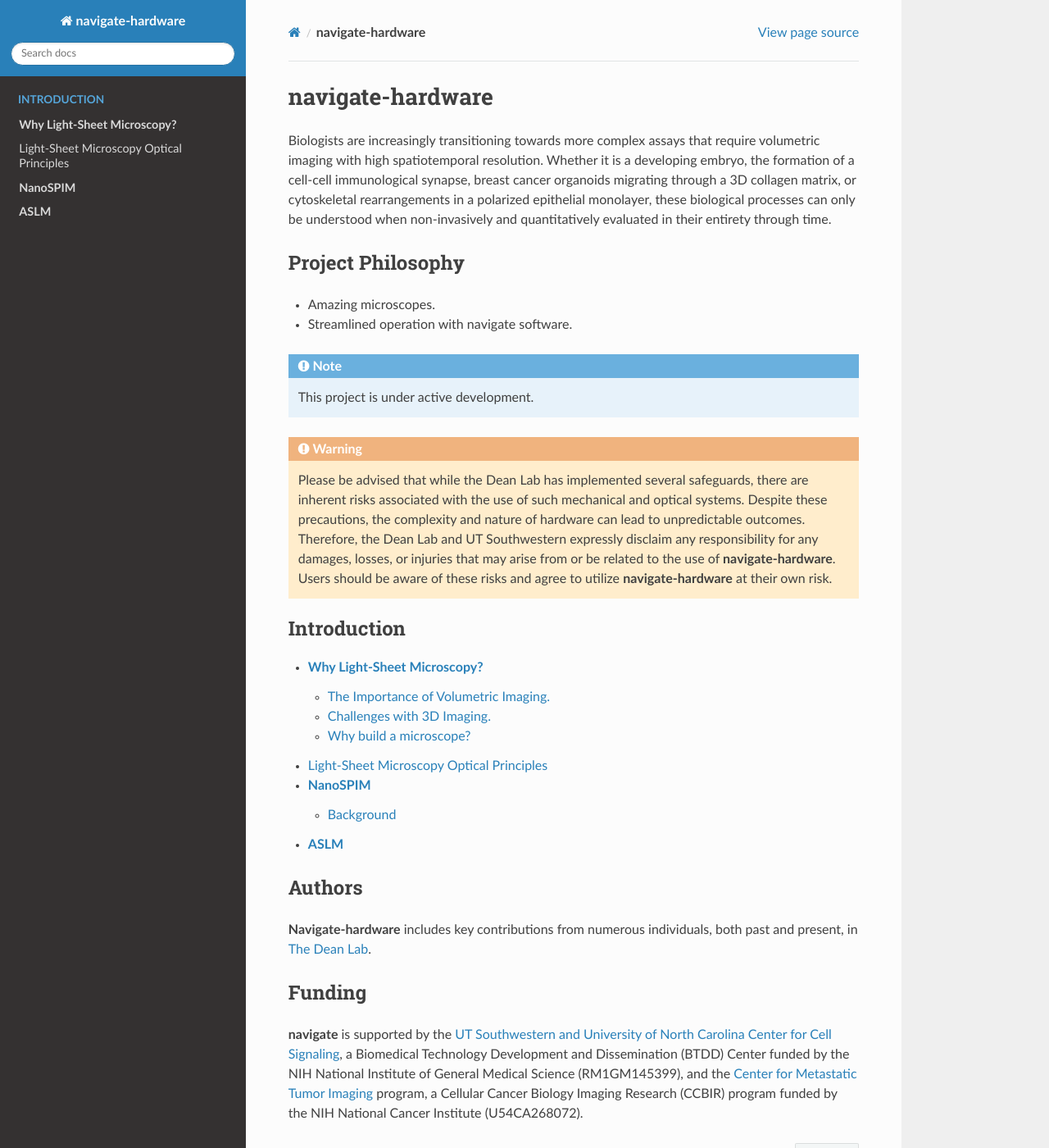
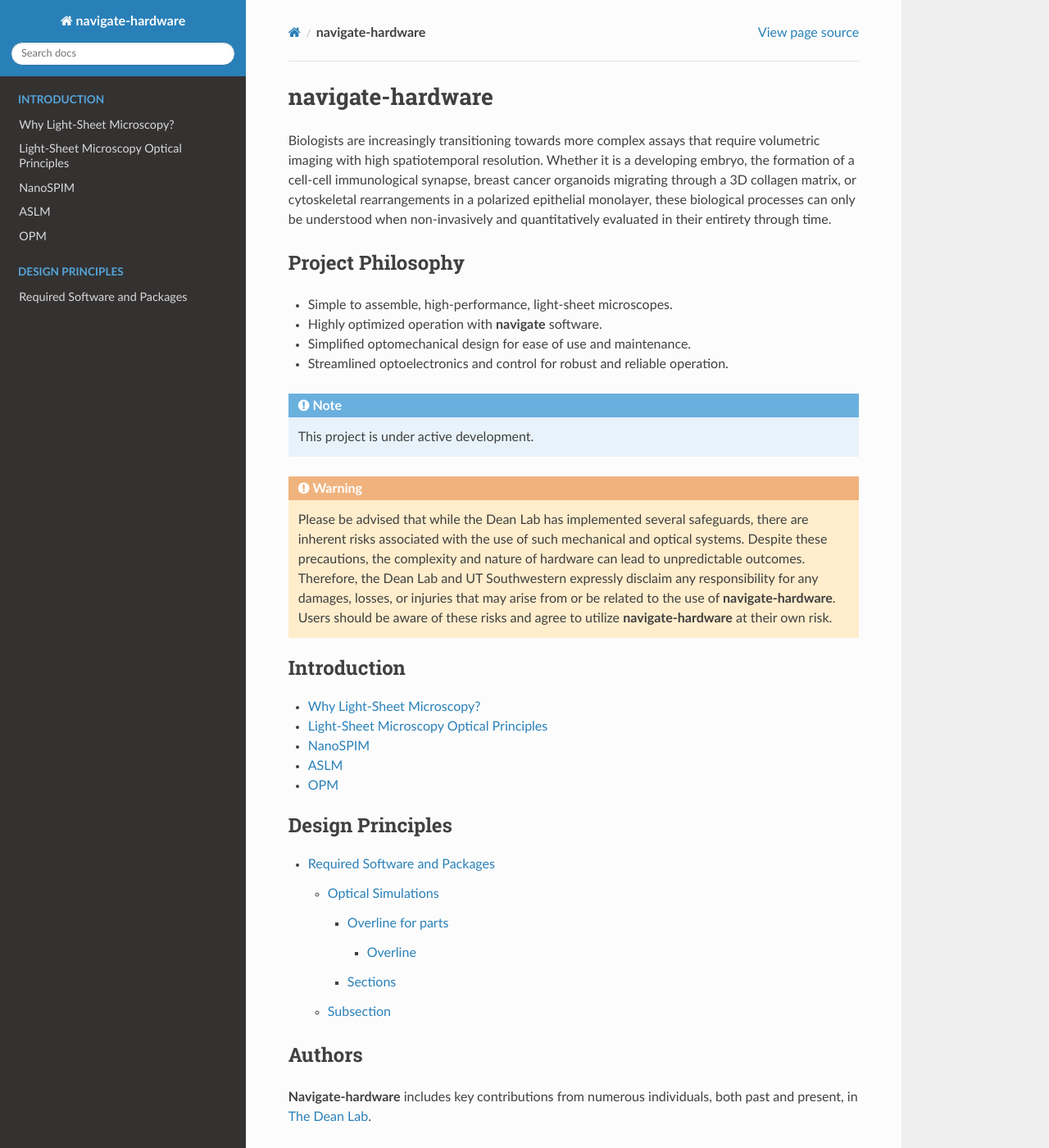
Before and after one commit to TheDeanLab/COMPASS, a Sphinx documentation site: the page built from docs/source/index.rst, in a window 1280 px wide and 1400 px high. Shown: the whole window at 82% size. Built offline with Sphinx 7.4.7 and the Read the Docs theme 2.0.0, drawn with Linux system fonts in a browser that asks for light colours; pages that are not in the unit, such as notebooks, are missing from menus.

Commit message:
More updates

```diff
--- /dev/null
+++ b/docs/source/design_principles/required_software.rst
@@ -0,0 +1,29 @@
+
+.. _software-home:
+
+###############################
+Required Software and Packages
+###############################
+
+
+Optical Simulations
+-------------------
+
+Overline for parts
+==================
+
+Overline
+********
+
+Sections
+========
+
+Subsection
+----------
+
+Subsubsection
+^^^^^^^^^^^^^
+
+Test
+"""""
+Apparently this is a paragraph.
--- a/docs/source/index.rst
+++ b/docs/source/index.rst
@@ -17,8 +17,10 @@
 **Project Philosophy**
 =========================
 
-* Amazing microscopes.
-* Streamlined operation with navigate software.
+* Simple to assemble, high-performance, light-sheet microscopes.
+* Highly optimized operation with **navigate** software.
+* Simplified optomechanical design for ease of use and maintenance.
+* Streamlined optoelectronics and control for robust and reliable operation.
 
 
 .. note::
@@ -38,18 +40,20 @@
 
 .. toctree::
    :caption: Introduction
-   :maxdepth: 2
+   :maxdepth: 1
 
    introduction/background
    introduction/principles
    introduction/nanospim
    introduction/aslm
+   introduction/opm
 
 .. toctree::
-   :caption: User Guide
-   :maxdepth: 2
+   :caption: Design Principles
+   :maxdepth: 5
 
-   user_guide/hardware_overview
+   design_principles/required_software
+   design_principles/
 
 .. toctree::
    :caption: Development
--- a/docs/source/introduction/aslm.rst
+++ b/docs/source/introduction/aslm.rst
@@ -2,7 +2,7 @@
 .. _background-home:
 
 ########################################
-**ASLM**
+ASLM
 ########################################
 
 Two light-sheet microscopy techniques successfully decouple the trade-off between
--- a/docs/source/introduction/background.rst
+++ b/docs/source/introduction/background.rst
@@ -2,7 +2,7 @@
 .. _background-home:
 
 ###############################
-**Why Light-Sheet Microscopy?**
+Why Light-Sheet Microscopy?
 ###############################
 
 
--- a/docs/source/introduction/nanospim.rst
+++ b/docs/source/introduction/nanospim.rst
@@ -2,7 +2,7 @@
 .. _nanospim-home:
 
 ############
-**NanoSPIM**
+NanoSPIM
 ############
 
 Background
--- a/docs/source/introduction/opm.rst
+++ b/docs/source/introduction/opm.rst
@@ -2,7 +2,7 @@
 .. _opm-home:
 
 ############
-**OPM**
+OPM
 ############
 
 Background
```
Also changed, not shown: pyproject.toml (added, +47 -0 lines).
